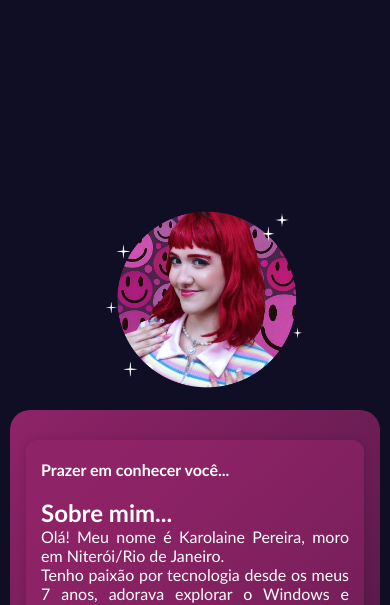
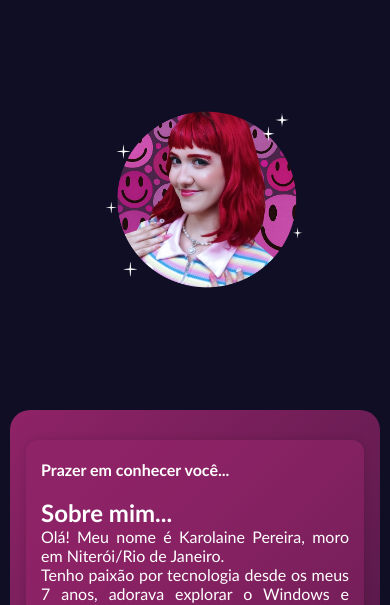
Before and after one commit to karoupng/portfolio-karolaine-pereira, a plain HTML site: page index.html in a window 390 px wide. Shown: the part 231-836 px from the top of the page. Drawn offline with Linux system fonts and the light colour scheme.

Commit message:
Update style.css

```diff
--- a/css/style.css
+++ b/css/style.css
@@ -384,7 +384,8 @@ footer {
 
   #img-home {
     width: 60%;
-  }
+    position: relative;
+    bottom: 100px;
 }
 
 /* --------- CELULAR (até 480px) --------- */
```
